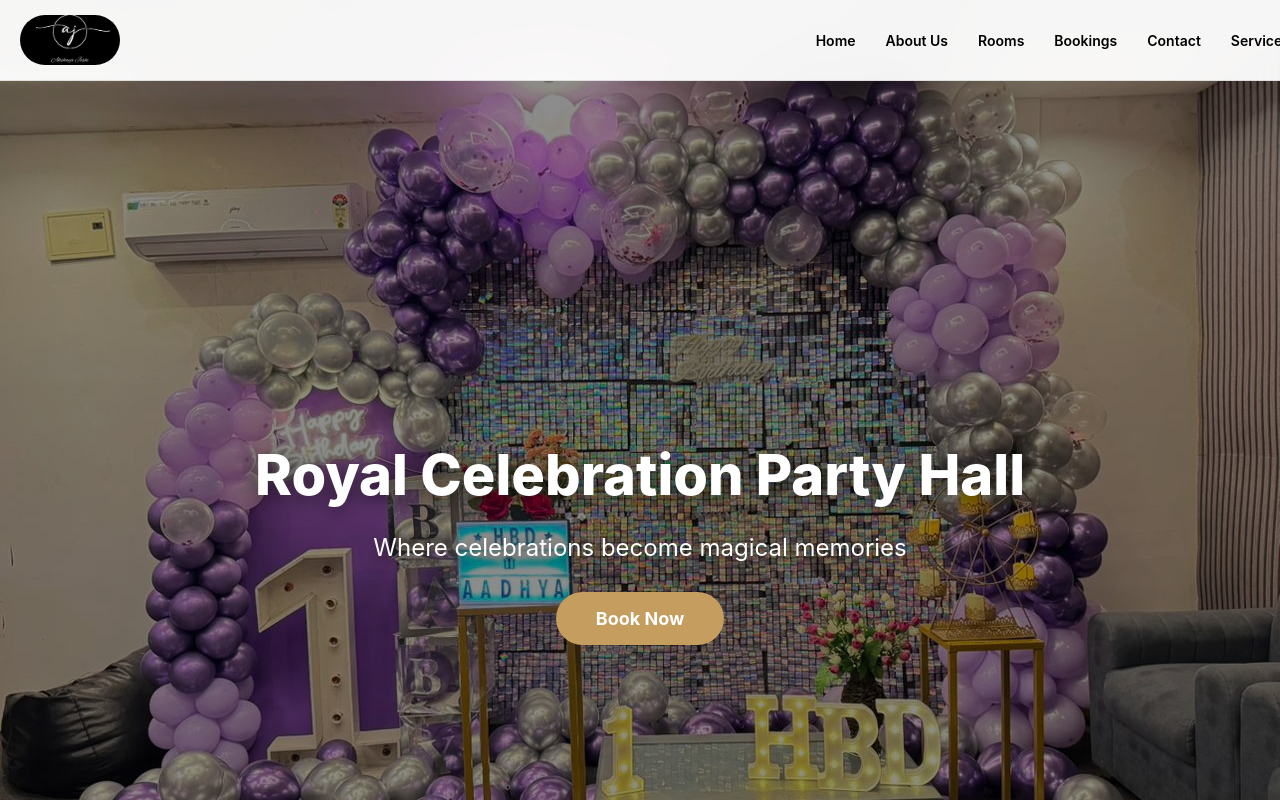
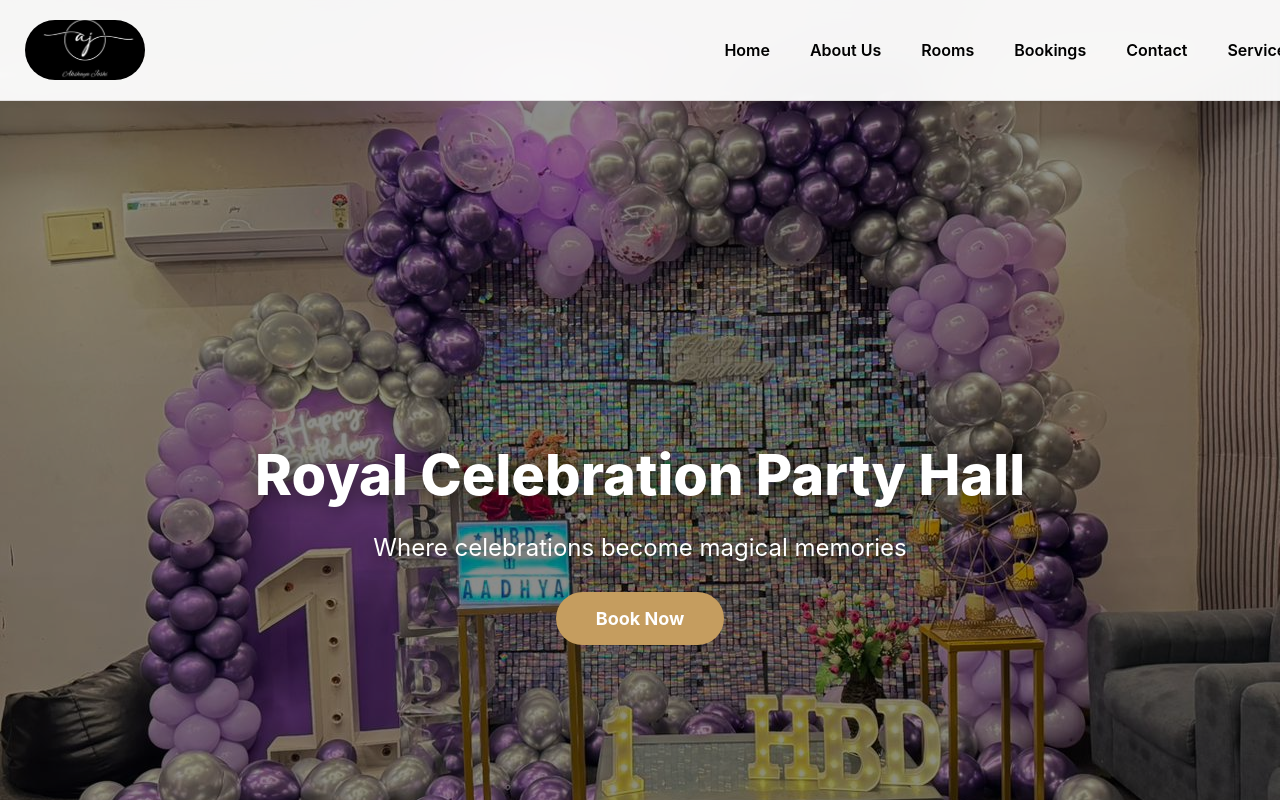
Before and after one commit to pathapatisneha2025-commits/Partyhousewebsite, a React (Create React App) app: page / in a window 1280 px wide. Shown: the top 800 px of the page. Built offline with nearby package versions, Linux system fonts and the light colour scheme.

Commit message:
changes made

```diff
--- a/src/component/navbar.jsx
+++ b/src/component/navbar.jsx
@@ -13,7 +13,7 @@ export default function Navbar() {
   const styles = {
    navbar: {
     width: "100%",
-      padding: shrink ? "10px 15px" : "15px 20px",
+    padding: shrink ? "10px 20px" : "20px 25px",
     position: "fixed",
     top: 0,
     left: 0,
@@ -25,38 +25,39 @@ export default function Navbar() {
     zIndex: 1000,
     borderBottom: "1px solid #e0dede",
     transition: "0.3s ease",
+    overflowX: "auto", // <-- allows horizontal scroll
+    whiteSpace: "nowrap", // prevents links from wrapping
   },
 
+  navLinks: {
+    listStyle: "none",
+    display: "flex",
+    flexDirection: "row",
+    gap: "20px",
+    padding: 0,
+    margin: 0,
+    flexWrap: "nowrap", // <-- prevent wrapping
+  },
     logoImg: {
-      width: shrink ? "80px" : "100px",
-      height: shrink ? "40px" : "50px",
+      width: shrink ? "90px" : "120px",
+      height: shrink ? "45px" : "60px",
       borderRadius: "40px",
       objectFit: "cover",
       transition: "0.3s ease",
     },
 
-    navLinks: {
-      display: "flex",
-      flexDirection: "row",
-      gap: "10px",
-      listStyle: "none",
-      padding: 0,
-      margin: 0,
-      flexWrap: "nowrap",
-      flex: 1, // let links shrink to fit space
-      justifyContent: "flex-end",
-    },
+
 
     navLink: {
       fontWeight: 600,
-      fontSize: "14px", // smaller font on mobile
-      padding: "8px 10px", // smaller padding
+      fontSize: "16px",
+      padding: "10px",
       borderRadius: "8px",
       textDecoration: "none",
       color: "#000",
       transition: "0.3s ease",
       textAlign: "center",
-      whiteSpace: "nowrap",
+      whiteSpace: "nowrap", // prevents wrapping of individual links
     },
   };
 
@@ -73,6 +74,7 @@ export default function Navbar() {
       <style>{hoverStyle}</style>
       <nav style={styles.navbar}>
         <img src="/Logoimage.jpeg" alt="Logo" style={styles.logoImg} />
+
         <ul style={styles.navLinks}>
           <li className="nav-item"><Link to="/" style={styles.navLink}>Home</Link></li>
           <li className="nav-item"><Link to="/about" style={styles.navLink}>About Us</Link></li>
```
Lines whose indentation alone changed are shown as unchanged.
